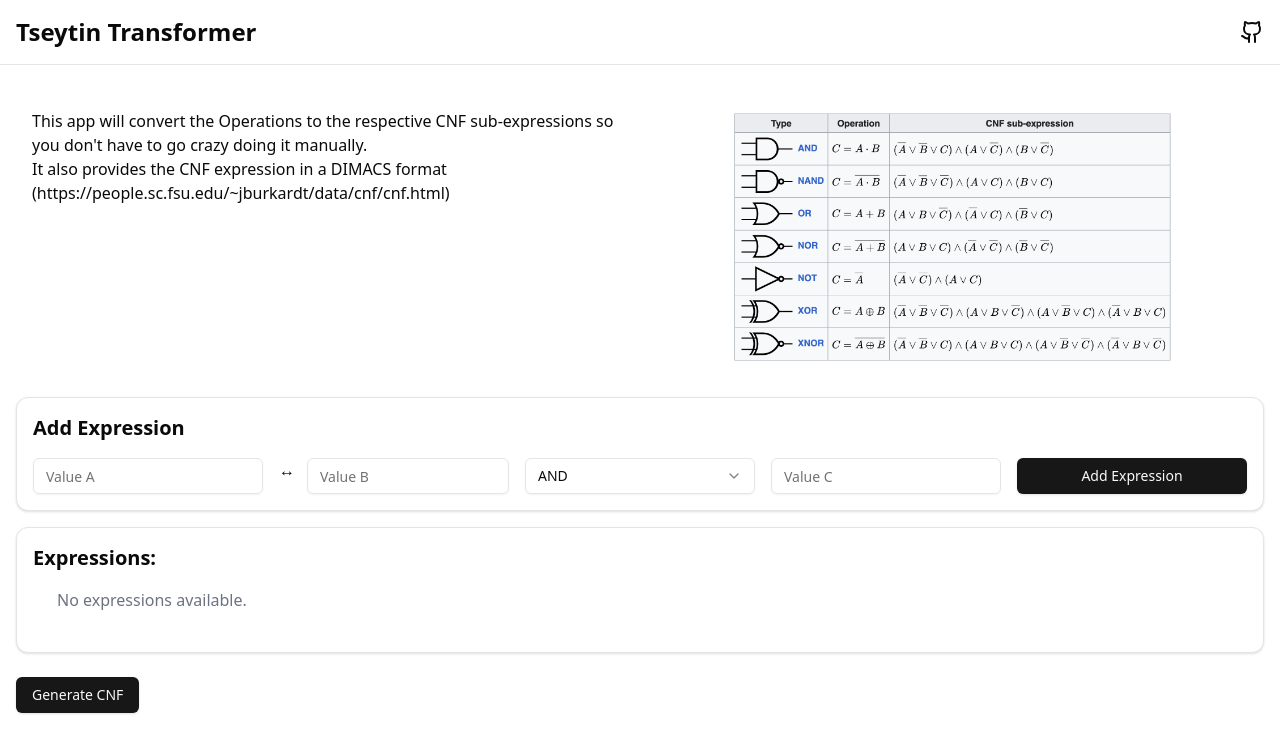
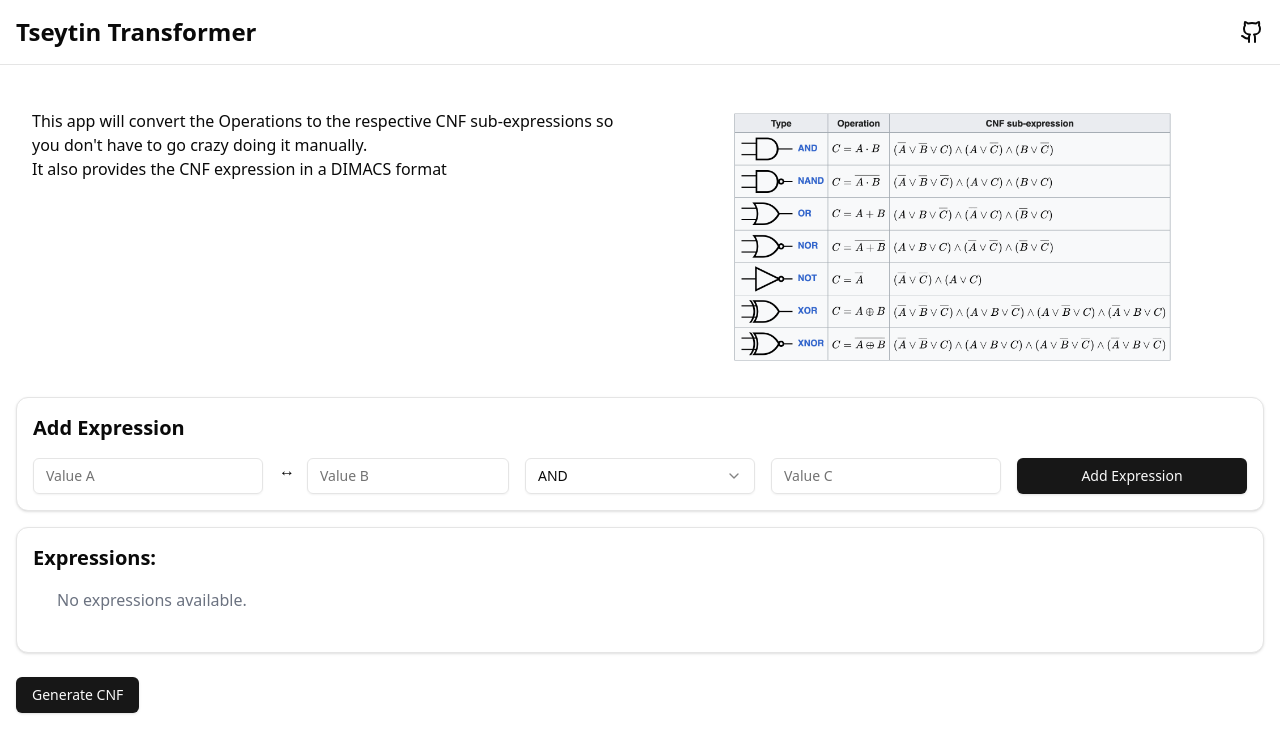
Before and after one commit to lcarilla/tseytin-transformer, a React (Vite) app: page / in a window 1280 px wide. Shown: the top 752 px of the page. Built offline with nearby package versions, Linux system fonts and the light colour scheme.

Commit message:
yoooooooo

```diff
--- a/src/App.tsx
+++ b/src/App.tsx
@@ -26,14 +26,11 @@ function App() {
 							This app will convert the Operations to the respective CNF sub-expressions so you don't have to go crazy doing it manually.
 						</p>
 						<p>
-							It also provides the CNF expression in a DIMACS format (
-							<a href="https://people.sc.fsu.edu/~jburkardt/data/cnf/cnf.html">
-								https://people.sc.fsu.edu/~jburkardt/data/cnf/cnf.html
-							</a>)
+							It also provides the CNF expression in a <a href="https://people.sc.fsu.edu/~jburkardt/data/cnf/cnf.html">DIMACS format</a>
 						</p>
 					</div>
 					<div className="w-full md:w-1/2 flex items-center justify-center p-4">
-						<img src="/gates_cnf.png" className="h-64" alt=""/>
+						<img src="/gates_cnf.png" className="max-h-64" alt=""/>
 					</div>
 				</div>
 				<ExpressionList
```
